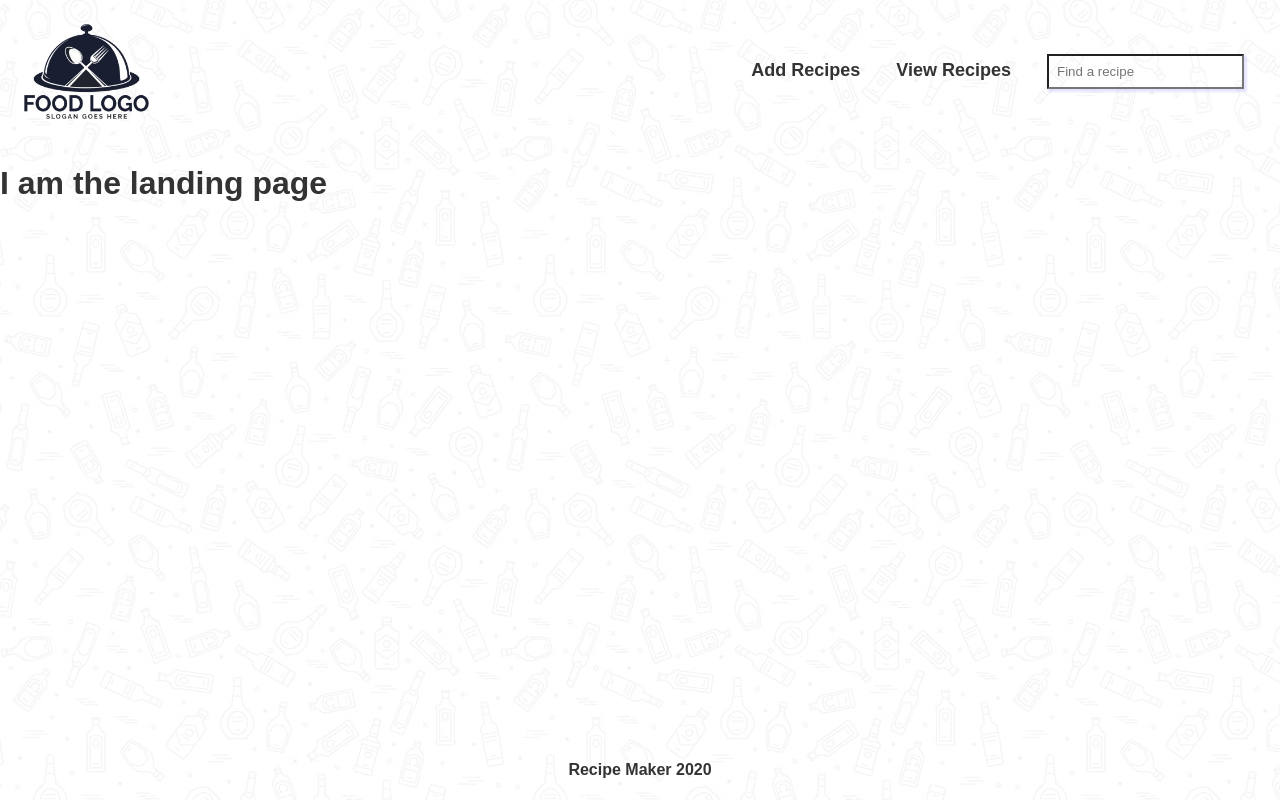
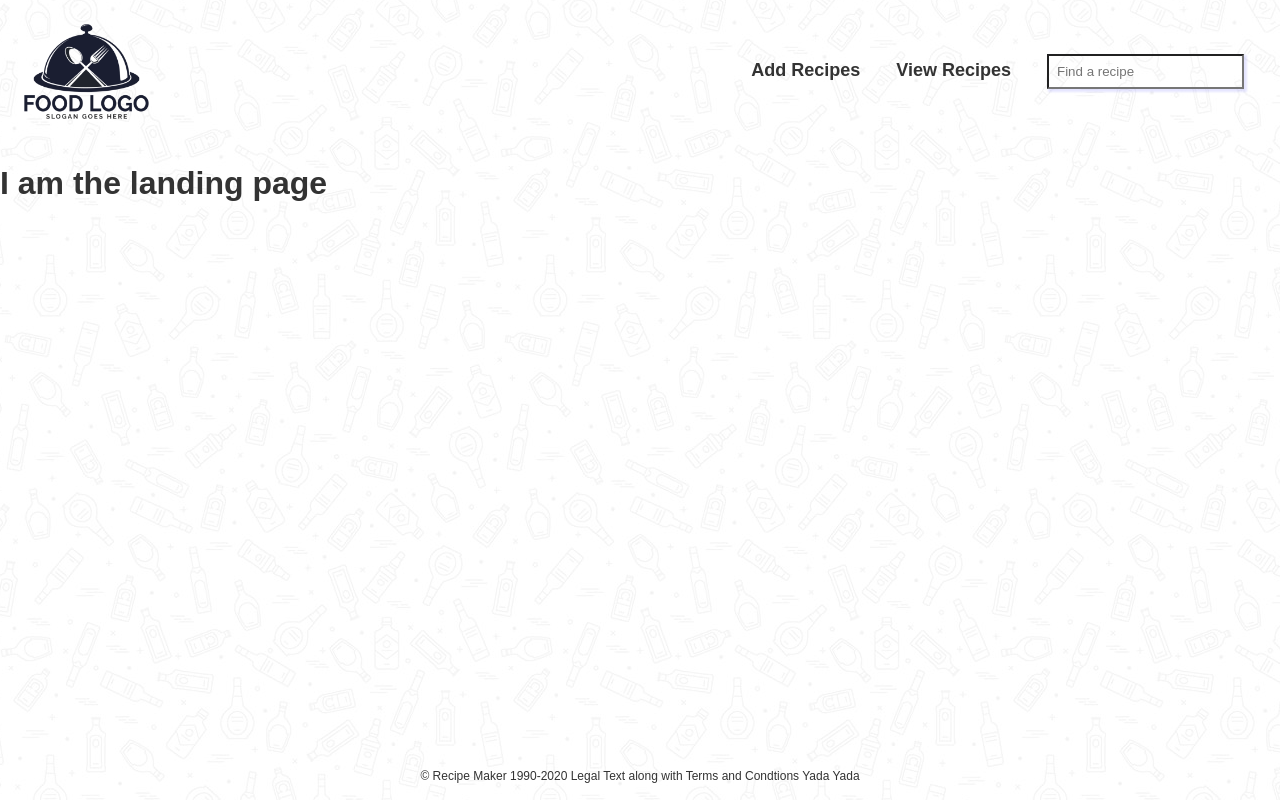
Before and after one commit to Ecksi/recipe-maker, a Vue app: page / in a window 1280 px wide. Built offline with nearby package versions, Linux system fonts and the light colour scheme.

Commit message:
Add some style to footer

```diff
--- a/src/components/atoms/Footer.vue
+++ b/src/components/atoms/Footer.vue
@@ -6,7 +6,7 @@ export default {
 
 <template>
   <footer>
-    <h4>Recipe Maker 2020</h4>
+    <span>&#169; Recipe Maker 1990-2020 Legal Text along with Terms and Condtions Yada Yada</span>
   </footer>
 </template>
 
@@ -14,7 +14,12 @@ export default {
   footer {
     position: absolute;
     bottom: 0;
+    margin: 16px 0;
     width: 100%;
     text-align: center;
   }
+
+  span {
+    font-size: 12px;
+  }
 </style>
```
